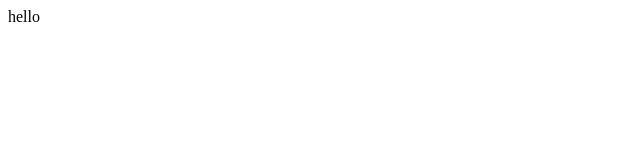
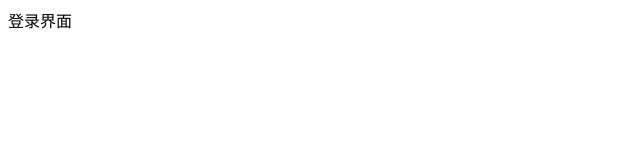
Before and after one commit to wu-yiqiang/vue-shop-manage, a Vue app: page /#/login in a window 1280 px wide. Shown: the top 160 px of the page, without its empty margins (0-640 px from the left). Built offline with nearby package versions, Linux system fonts and the light colour scheme.

Commit message:
登录界面初始化

```diff
--- a/src/App.vue
+++ b/src/App.vue
@@ -1,6 +1,6 @@
 <template>
   <div id="app">
-    hello
+    <router-view></router-view>
   </div>
 </template>
 
--- /dev/null
+++ b/src/components/Login.vue
@@ -0,0 +1,11 @@
+<template>
+  <div>登录界面</div>
+</template>
+
+<script>
+  export default {}
+</script>
+
+<style lang="less" scoped>
+
+</style>
--- a/src/router/index.js
+++ b/src/router/index.js
@@ -1,11 +1,12 @@
 import Vue from 'vue'
 import VueRouter from 'vue-router'
-
+import Login from "../components/Login"
 
 Vue.use(VueRouter)
 
 const routes = [
-
+  {path:"/",redirect:"/login"},
+  {path:"/login",component:Login}
 ]
 
 const router = new VueRouter({
```
